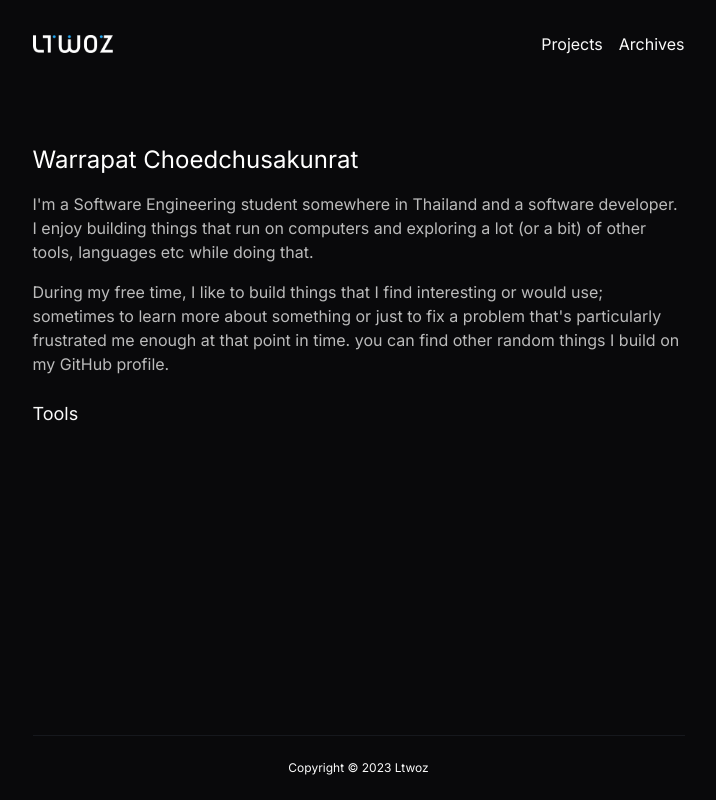
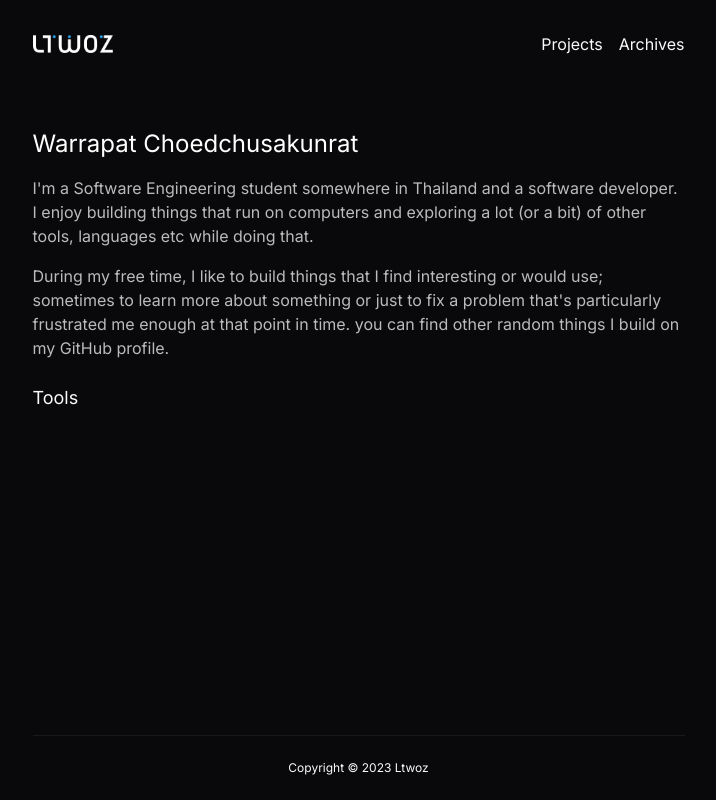
Before and after one commit to Ltwoz/warrapat.me, a Next.js app: page / in a window 1280 px wide. Shown: the whole page, without its empty margins (274-990 px from the left). Built offline with nearby package versions, Linux system fonts and the light colour scheme; what tailwindcss-hocus would draw is missing.

Commit message:
feat: change pt-10

```diff
--- a/app/layout.tsx
+++ b/app/layout.tsx
@@ -23,7 +23,7 @@ export default function RootLayout({
       <body className={inter.className}>
         <div className="container flex flex-col py-4 px-4 md:px-6 md:py-6 space-y-6 min-h-screen">
           <Navbar />
-          <div className="flex-grow pt-14">{children}</div>
+          <div className="flex-grow pt-10">{children}</div>
           <Separator />
           <Footer />
         </div>
```
